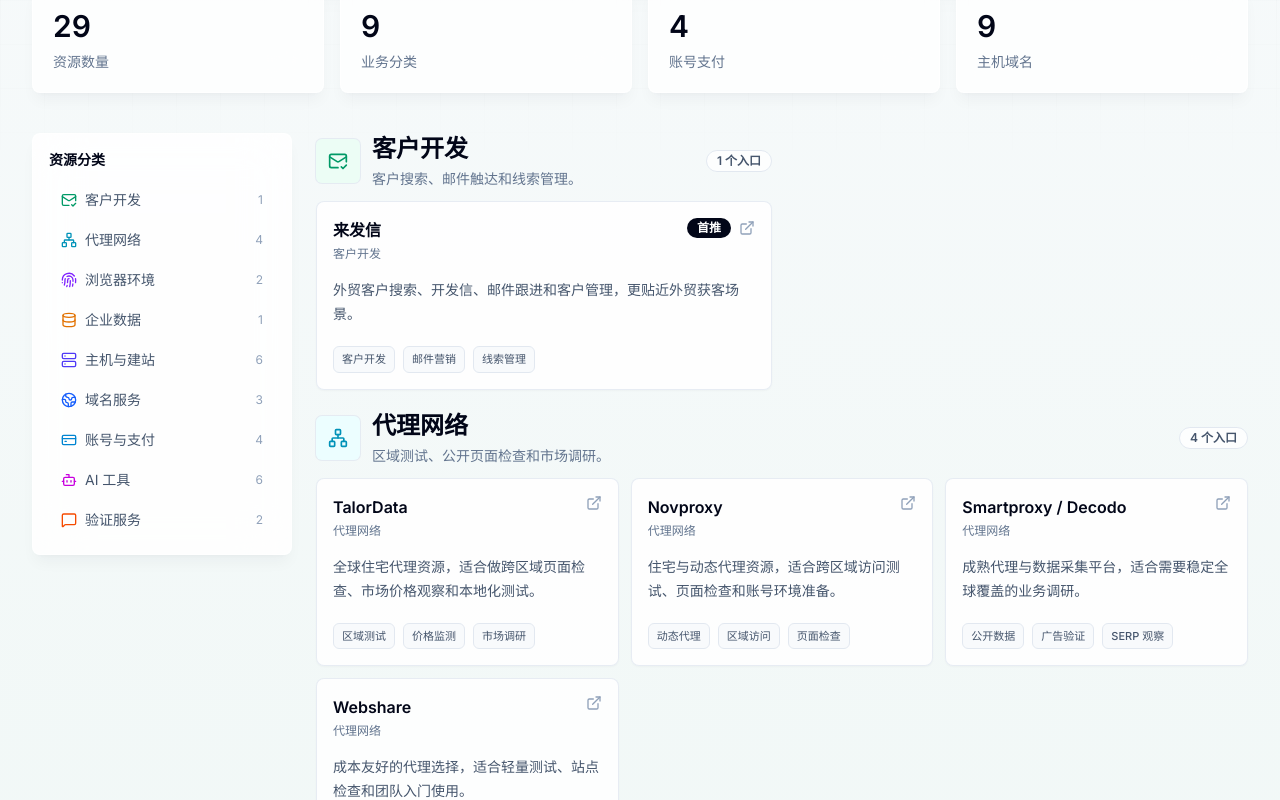
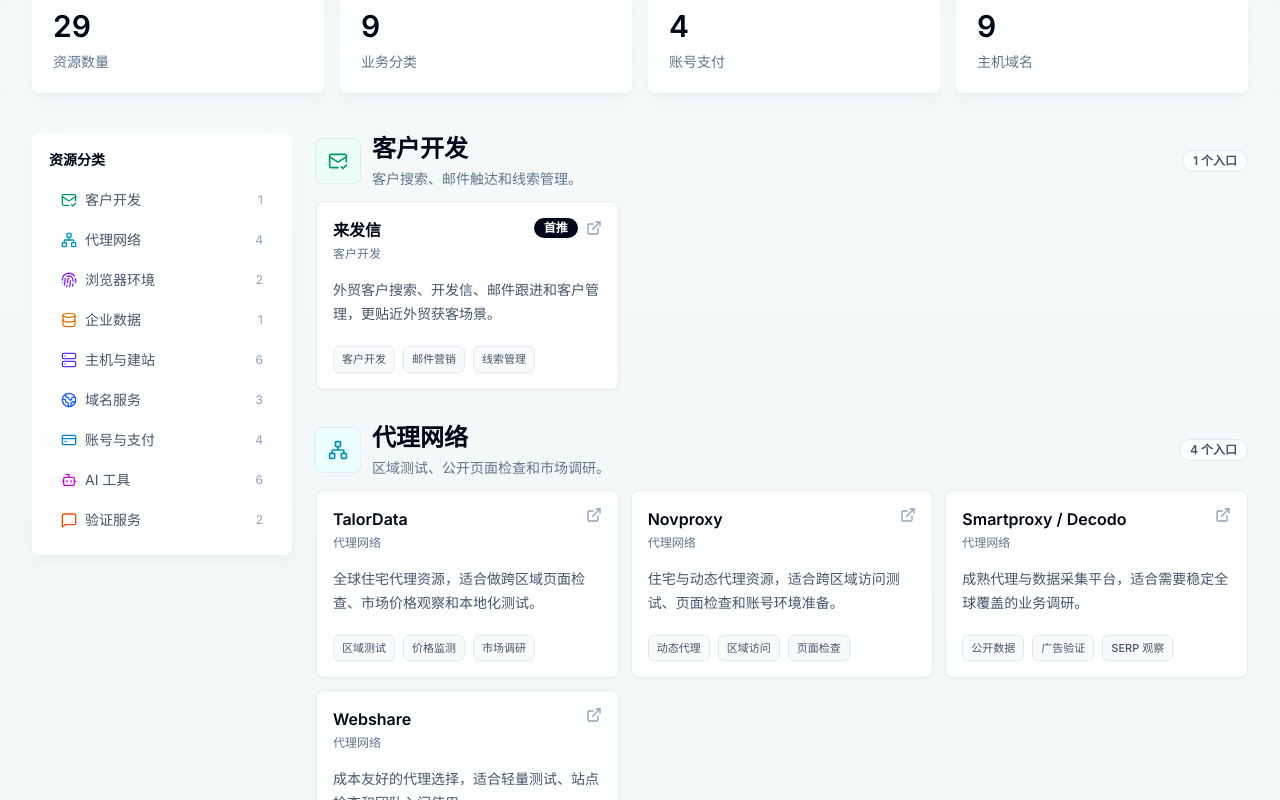
Before and after one commit to everett7623/Globokit, a Next.js app: page /resources in a window 1280 px wide. Shown: the part 440-1240 px from the top of the page. Built offline with nearby package versions, Linux system fonts and the light colour scheme.

Commit message:
资源页布局统一：所有分类全宽堆叠，资源卡固定一行三列
- 移除「资源数 ≥4 才跨列加宽」的宽窄混排逻辑，9 个分类统一为标题行 + 三列卡片网格
- 与首页工具目录的大分类样式保持一致

```diff
--- a/app/resources/page.tsx
+++ b/app/resources/page.tsx
@@ -65,15 +65,13 @@ export default function ResourcesPage() {
           </div>
         </aside>
 
-        <div className="grid gap-5 xl:grid-cols-2">
+        <div className="space-y-8">
           {VISIBLE_RESOURCE_GROUPS.map((group) => {
             const meta = RESOURCE_TYPE_META[group.type]
             const Icon = meta.icon
-            // 资源数量 >= 4 的分类使用宽布局，占据两列并且内部使用网格布局
-            const isWideGroup = group.resources.length >= 4
 
             return (
-              <section key={group.type} id={meta.slug} className={cn('scroll-mt-28 space-y-3', isWideGroup && 'xl:col-span-2')}>
+              <section key={group.type} id={meta.slug} className="scroll-mt-28 space-y-3">
                 <div className="flex flex-col gap-3 md:flex-row md:items-center md:justify-between">
                   <div className="flex min-w-0 items-center gap-3">
                     <div className={cn('flex h-11 w-11 shrink-0 items-center justify-center rounded-md ring-1 ring-slate-200/80 dark:ring-white/10', meta.bg)}>
@@ -89,7 +87,7 @@ export default function ResourcesPage() {
                   </Badge>
                 </div>
 
-                <div className={cn('grid gap-3', isWideGroup && 'md:grid-cols-2 xl:grid-cols-3')}>
+                <div className="grid gap-3 md:grid-cols-2 xl:grid-cols-3">
                   {group.resources.map((resource) => (
                     <a key={resource.id} href={resource.href} target="_blank" rel="sponsored noopener noreferrer" className="group flex min-h-[160px] flex-col rounded-lg border border-slate-200/80 bg-white/85 p-4 shadow-xs shadow-slate-900/3 transition-all hover:-translate-y-0.5 hover:border-cyan-300 hover:shadow-md hover:shadow-cyan-900/5 dark:border-white/10 dark:bg-white/4 dark:hover:border-cyan-300/50">
                       <div className="mb-4 flex items-start justify-between gap-3">
```
